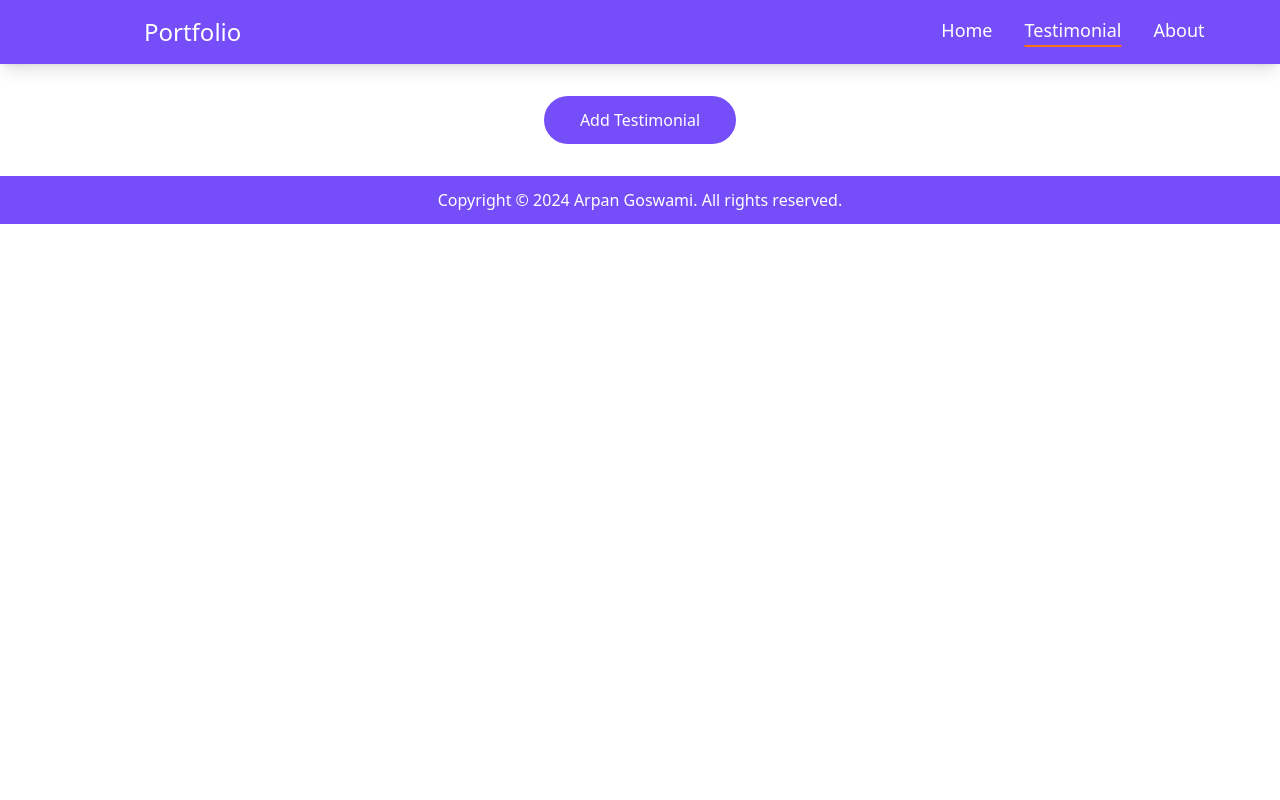
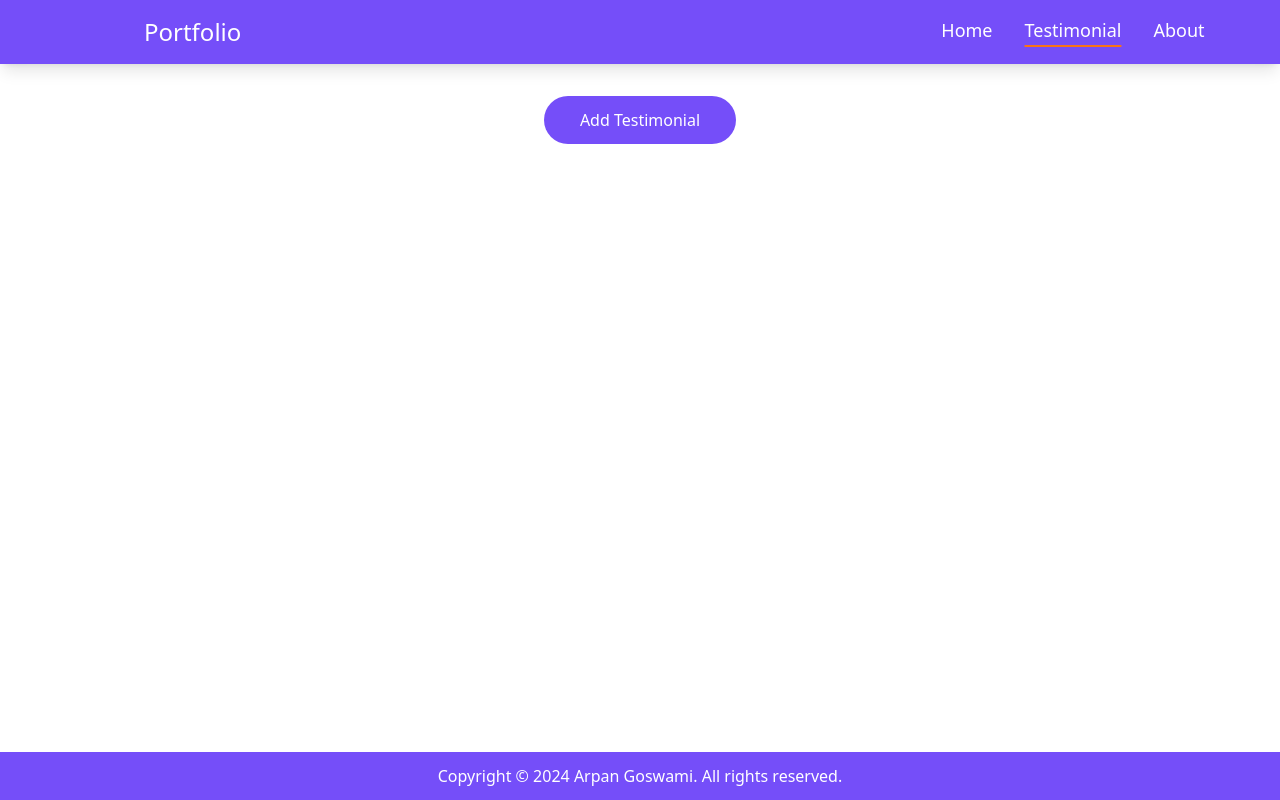
Before and after one commit to arpangoswami4/portfolio_web, a React (Create React App) app: page /testimonial in a window 1280 px wide. Built offline with nearby package versions, Linux system fonts and the light colour scheme; no server answers.

Commit message:
footer fix

```diff
--- a/src/App.js
+++ b/src/App.js
@@ -5,7 +5,7 @@ import Footer from "./components/Footer";
 
 function App() {
   return (
-    <div className="text-white">
+    <div className="text-white relative min-h-screen flex flex-col">
       <Navbar />
       <section className="z-0">
         <Layout />
--- a/src/components/Footer.jsx
+++ b/src/components/Footer.jsx
@@ -3,9 +3,13 @@ import React from "react";
 const Footer = () => {
   const presentYear = new Date().getFullYear();
   return (
-    <div className="bg-secondary h-12 flex justify-center items-center">
-      <span>Copyright © {presentYear} Arpan Goswami. All rights reserved.</span>
-    </div>
+    <footer className="mt-auto">
+      <div className="bg-secondary h-12 flex justify-center items-center">
+        <span>
+          Copyright © {presentYear} Arpan Goswami. All rights reserved.
+        </span>
+      </div>
+    </footer>
   );
 };
 
--- a/src/components/TestimonialTemplate.jsx
+++ b/src/components/TestimonialTemplate.jsx
@@ -19,7 +19,6 @@ const TestimonialTemplate = (testimonial) => {
           />
         )}
       </div>
-      <div>
       <div className="mb-3">
         <h4 className="text-3xl">{testimonial.name}</h4>
         {testimonial.headline && (
@@ -28,7 +27,6 @@ const TestimonialTemplate = (testimonial) => {
       </div>
       <p className="italic">"{testimonial.quote}"</p>
     </div>
-    </div>
   );
 };
 
```
Lines whose indentation alone changed are shown as unchanged.
